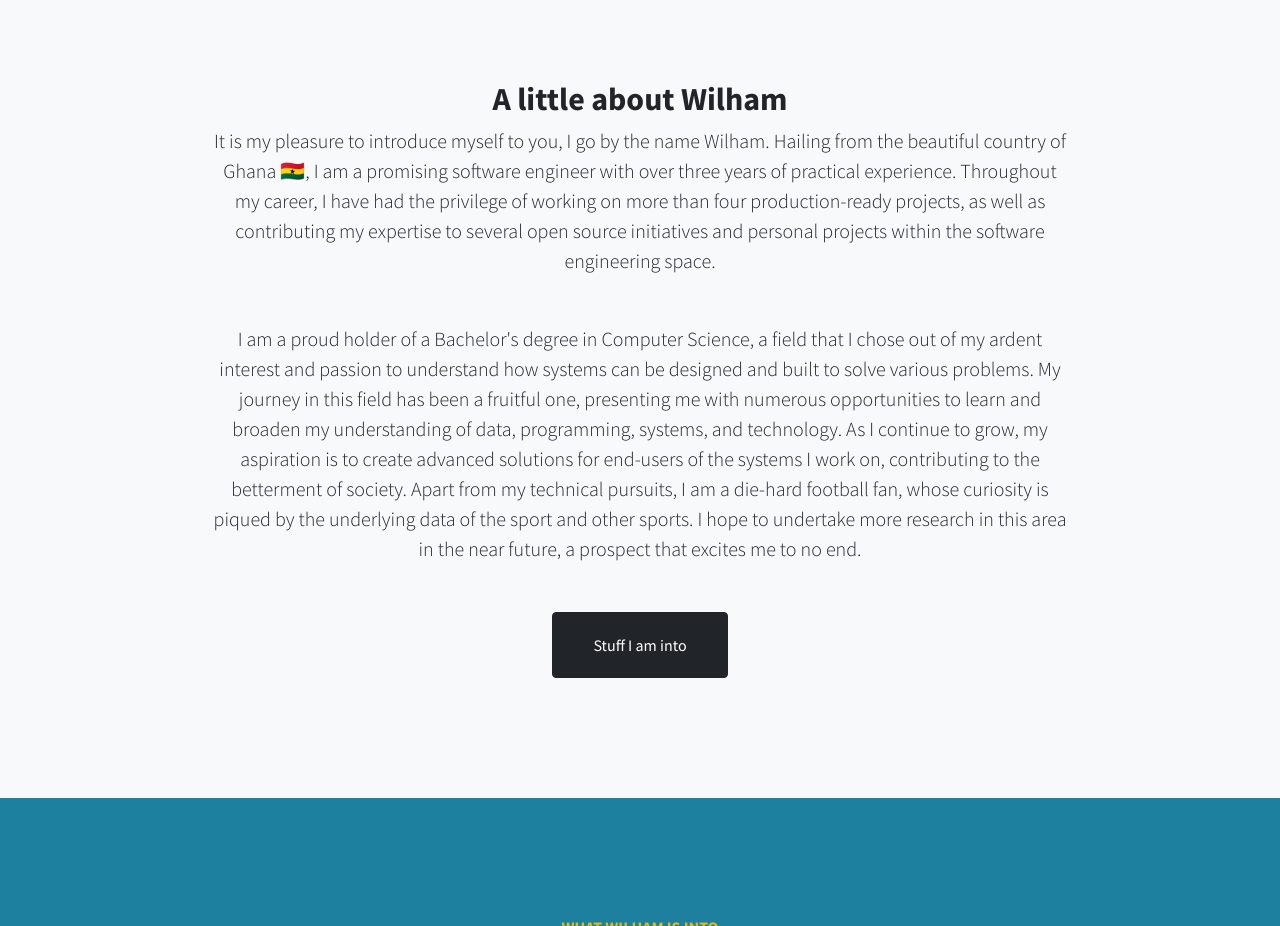
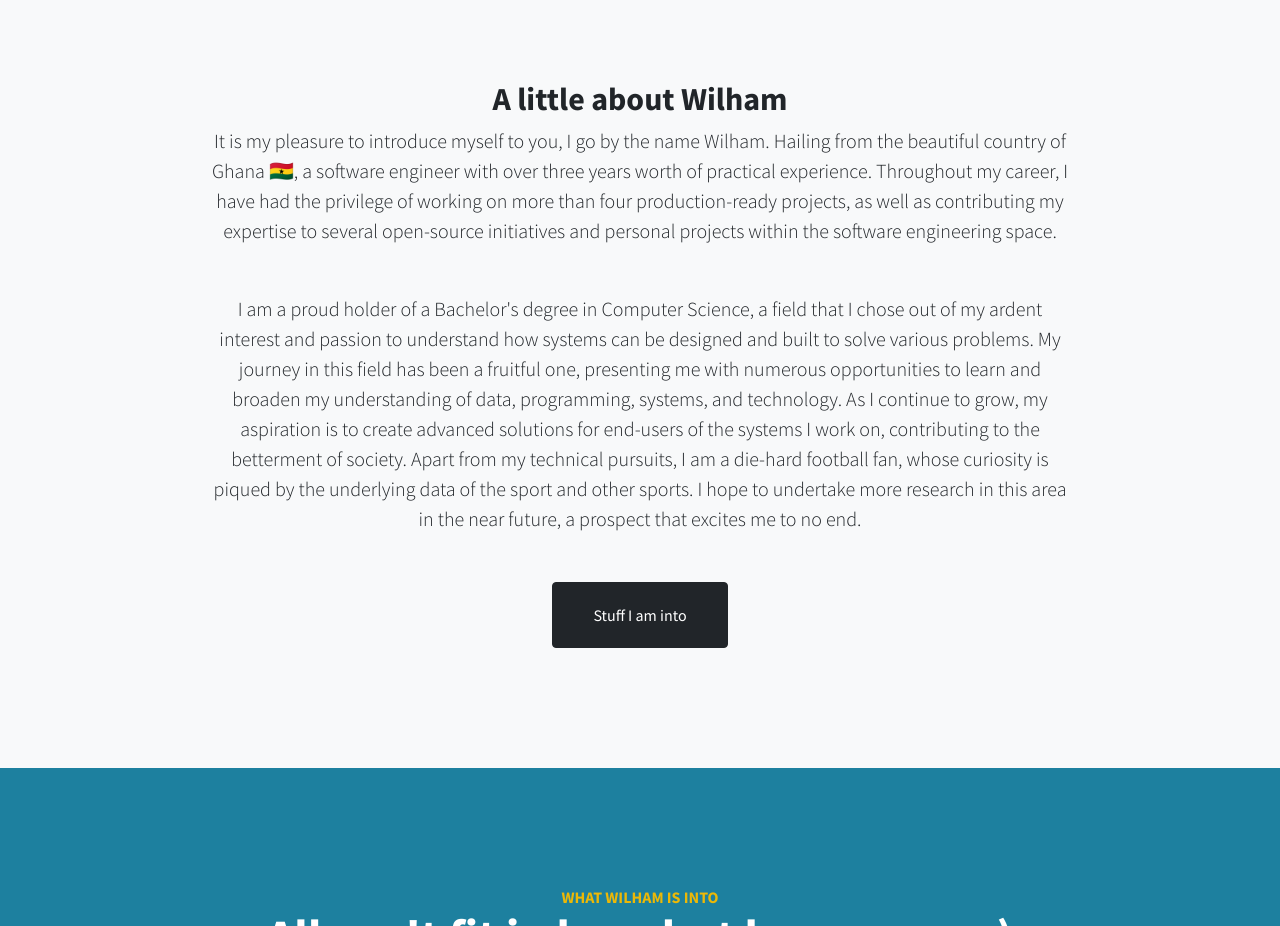
Before and after one commit to wilham-lynce/wilham-lynce.github.io, a plain HTML site: page index.html in a window 1280 px wide. Shown: the part 840-1766 px from the top of the page. Drawn offline with nearby package versions, Linux system fonts and the light colour scheme.

Commit message:
Update 13/06

```diff
--- a/index.html
+++ b/index.html
@@ -45,7 +45,7 @@
                     <div class="col-lg-10">
                         <h2>A little about Wilham</h2>
                         <p class="lead mb-5">
-                            It is my pleasure to introduce myself to you, I go by the name Wilham. Hailing from the beautiful country of Ghana 🇬🇭, I am a promising software engineer with over three years of practical experience. Throughout my career, I have had the privilege of working on more than four production-ready projects, as well as contributing my expertise to several open source initiatives and personal projects within the software engineering space.
+                            It is my pleasure to introduce myself to you, I go by the name Wilham. Hailing from the beautiful country of Ghana 🇬🇭, a software engineer with over three years worth of practical experience. Throughout my career, I have had the privilege of working on more than four production-ready projects, as well as contributing my expertise to several open-source initiatives and personal projects within the software engineering space.
                           </p>
                         <p class="lead mb-5">
                             I am a proud holder of a Bachelor's degree in Computer Science, a field that I chose out of my ardent interest and passion to understand how systems can be designed and built to solve various problems. My journey in this field has been a fruitful one, presenting me with numerous opportunities to learn and broaden my understanding of data, programming, systems, and technology. As I continue to grow, my aspiration is to create advanced solutions for end-users of the systems I work on, contributing to the betterment of society. Apart from my technical pursuits, I am a die-hard football fan, whose curiosity is piqued by the underlying data of the sport and other sports. I hope to undertake more research in this area in the near future, a prospect that excites me to no end.
```
